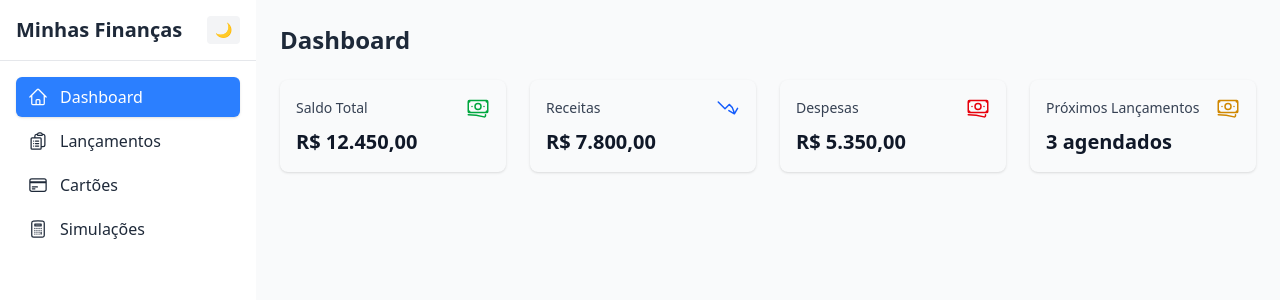
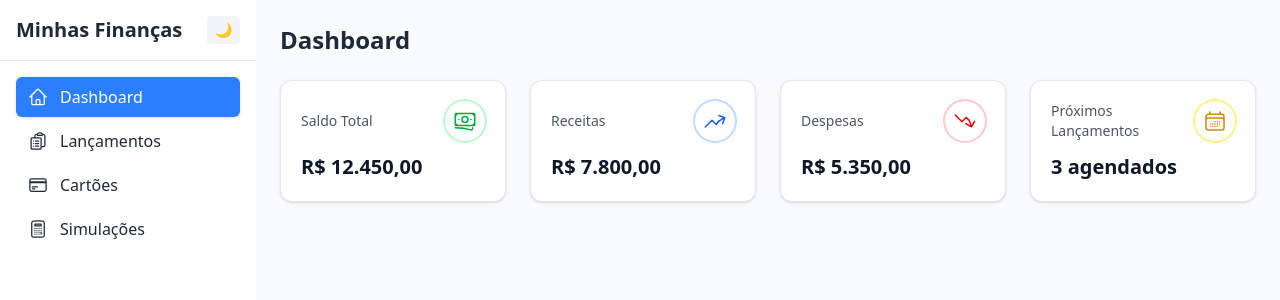
Before and after one commit to SamuelSmith16/sistema-financeiro, a React (Vite) app in the folder frontend/: page / in a window 1280 px wide. Shown: the top 300 px of the page. Built offline with nearby package versions, Linux system fonts and the light colour scheme.

Commit message:
feat: update card layout in Dashboard component for improved styling and consistency

```diff
--- a/frontend/src/pages/Dashboard.jsx
+++ b/frontend/src/pages/Dashboard.jsx
@@ -11,25 +11,25 @@ export default function Dashboard() {
             title: "Saldo Total",
             value: "R$ 12.450,00",
             icon: <BanknotesIcon className="w-6 h-6 text-green-600 dark:text-green-400" />,
-            bg: "bg-green-50 dark:bg-gree-900",
+            ring: "ring-green-200 dark:ring-green-700",
         },
         {
             title: "Receitas",
             value: "R$ 7.800,00",
-            icon: <ArrowTrendingDownIcon className="w-6 h-6 text-blue-600 dark:text-blue-400" />,
-            bg: "bg-green-50 dark:bg-gree-900",
+            icon: <ArrowTrendingUpIcon className="w-6 h-6 text-blue-600 dark:text-blue-400" />,
+            ring: "ring-blue-200 dark:ring-blue-700",
         },
         {
             title: "Despesas",
             value: "R$ 5.350,00",
-            icon: <BanknotesIcon className="w-6 h-6 text-red-600 dark:text-red-400" />,
-            bg: "bg-green-50 dark:bg-gree-900",
+            icon: <ArrowTrendingDownIcon className="w-6 h-6 text-red-600 dark:text-red-400" />,
+            ring: "ring-red-200 dark:ring-red-700",
         },
         {
             title: "Próximos Lançamentos",
             value: "3 agendados",
-            icon: <BanknotesIcon className="w-6 h-6 text-yellow-600 dark:text-yellow-400" />,
-            bg: "bg-green-50 dark:bg-gree-900",
+            icon: <CalendarDaysIcon className="w-6 h-6 text-yellow-600 dark:text-yellow-400" />,
+            ring: "ring-yellow-200 dark:ring-yellow-700",
         },
     ];
 
@@ -40,13 +40,15 @@ export default function Dashboard() {
                 {cards.map((card, index) => (
                     <div
                         key={index}
-                        className={`p-4 rounded-lg shadow-sm ${card.br} transition-colors duration-300`}
+                        className={`p-5 rounded-xl border border-gray-200 dark:border-gray-700 shadow-sm hover:shadow-md transition-all duration-300 bg-white dark:bg-gray-900`}
                     >
-                        <div className="flex items-center justify-between mb-2">
-                            <span className="text-sm font-medium text-gray-700 dark:text-gray-300">
+                        <div className="flex items-center justify-between mb-3">
+                            <span className="text-sm font-medium text-gray-600 dark:text-gray-300">
                                 {card.title}
                             </span>
-                            {card.icon}
+                            <div className={`p-2 rounded-full bg-white dark:bg-gray-800 ring-2 ${card.ring}`}>
+                                {card.icon}
+                            </div>
                         </div>
                         <div className="text-xl font-semibold text-gray-900 dark:text-white">
                             {card.value}
```
